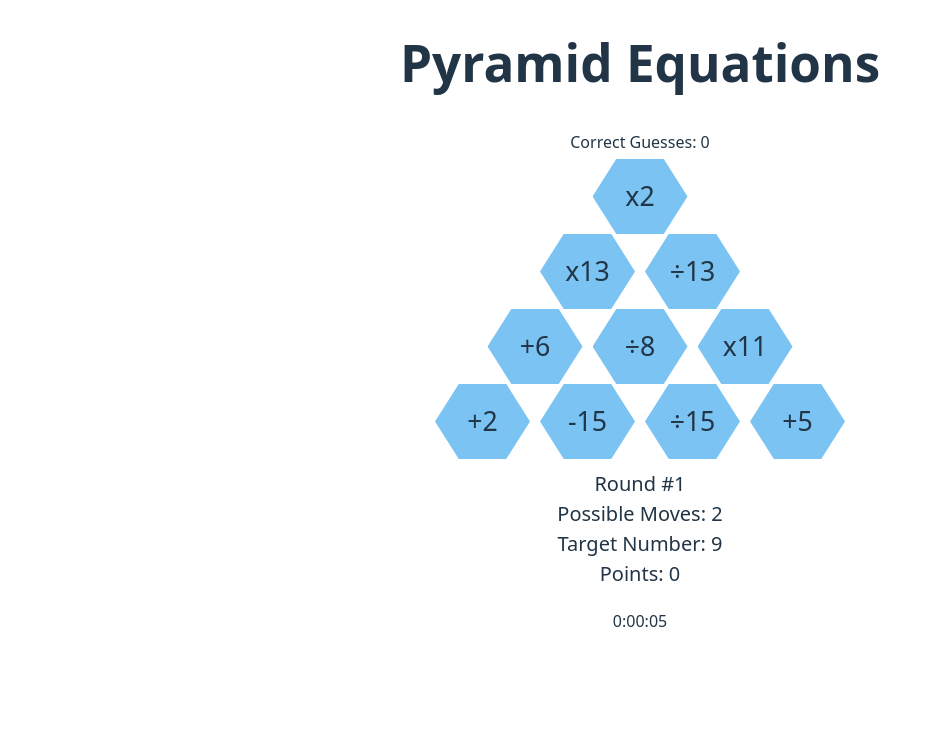
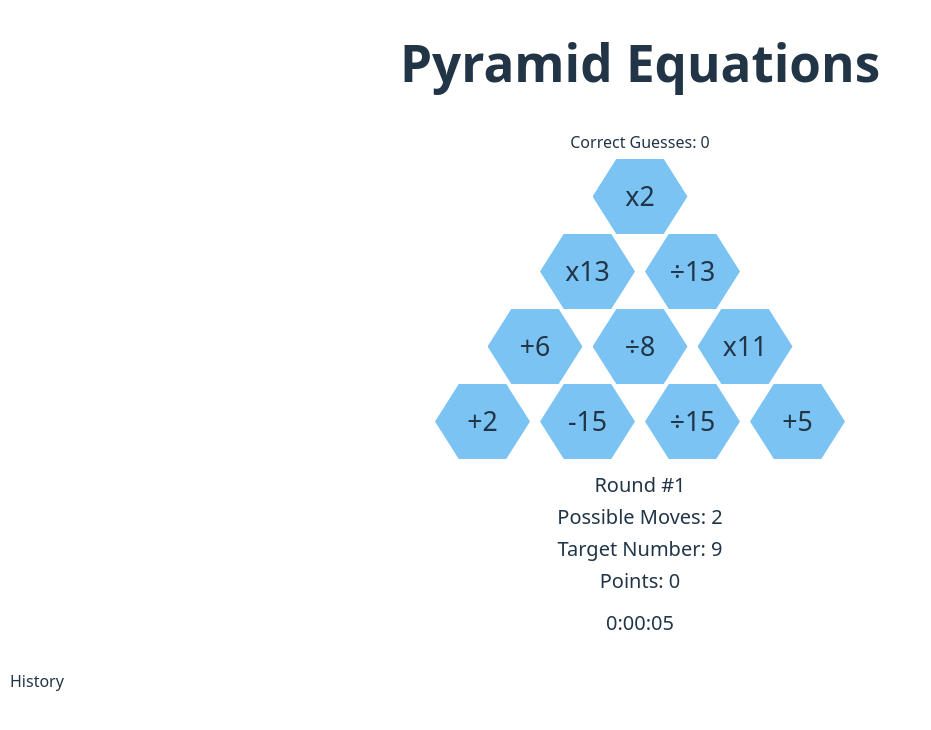
Before and after one commit to Office-Stapler/pyramid-equations, a React (Vite) app: page / in a window 1280 px wide. Shown: the top 730 px of the page, without its empty margins (0-931 px from the left). Built offline with nearby package versions, Linux system fonts and the light colour scheme.

Commit message:
Clean up style

```diff
--- a/src/Game.module.css
+++ b/src/Game.module.css
@@ -9,4 +9,21 @@
   justify-content: center;
   padding: 10px;
   font-size: 15pt;
+  box-sizing: border-box;
 }
+
+.infoContainer>div {
+  border: 1px solid white;
+  width: 100%;
+  text-align: center;
+  box-sizing: border-box;
+}
+
+.historyCnotainer {
+  display: flex;
+  flex-direction: column;
+  text-align: left;
+  padding: 10px;
+  border: 2px solide white;
+  min-height: fit-content;
+}
--- a/src/Game.tsx
+++ b/src/Game.tsx
@@ -15,10 +15,9 @@ export const Game = () => {
   const [rounds, setRounds] = useState(1);
 
   useEffect(() => {
-    if (!board) {
+    if (board === undefined) {
       return;
     }
-
     const possibleMoves = board.numPossibleMoves;
     if (possibleMoves < 2) {
       setBoard(new BoardEntity(targetNumber));
@@ -34,6 +33,10 @@ export const Game = () => {
     setTargetNumber(nextTargetNumber);
   }, [rounds]);
 
+  if (board === undefined) {
+    return null;
+  }
+
   const increasePoints = () => {
     setPoints((prevPoints) => prevPoints + 1);
   }
@@ -48,7 +51,6 @@ export const Game = () => {
   return (
     <>
       {
-        board && (
         <Pyramid
           increasePoints={increasePoints}
           decreasePoints={decreasePoints}
@@ -57,7 +59,6 @@ export const Game = () => {
           board={board}
           possibleMoves={possibleMoves}
         />
-        )
       }
       <div className={styles.infoContainer}>
         <div>Round #{rounds}</div>
@@ -68,8 +69,20 @@ export const Game = () => {
         }
         <div className={styles.info}>Target Number: {targetNumber}</div>
         <div className={styles.info}>Points: {points}</div>
+        <Stopwatch />
       </div>
-      <Stopwatch />
+      <div className={styles.historyCnotainer}>
+        <div className={styles.historyTitle}>History</div>
+        <div className={styles.history}>
+          {board?.history.map((tiles, index) => (
+            <div key={index} className={styles.historyRow}>
+              {tiles.map((tile, tileIndex) => (
+                <span key={tileIndex} className={styles.historyTile}>{tile.value}</span>
+              ))}
+            </div>
+          ))}
+        </div>
+      </div>
     </>
   )
 }
--- a/src/Stopwatch/Stopwatch.module.css
+++ b/src/Stopwatch/Stopwatch.module.css
@@ -4,6 +4,8 @@
   align-items: center;
   justify-content: center;
   padding: 10px;
+  box-sizing: border-box;
+  width: 100%;
 }
 
 .stopwatch {
```
Lines whose indentation alone changed are shown as unchanged.
